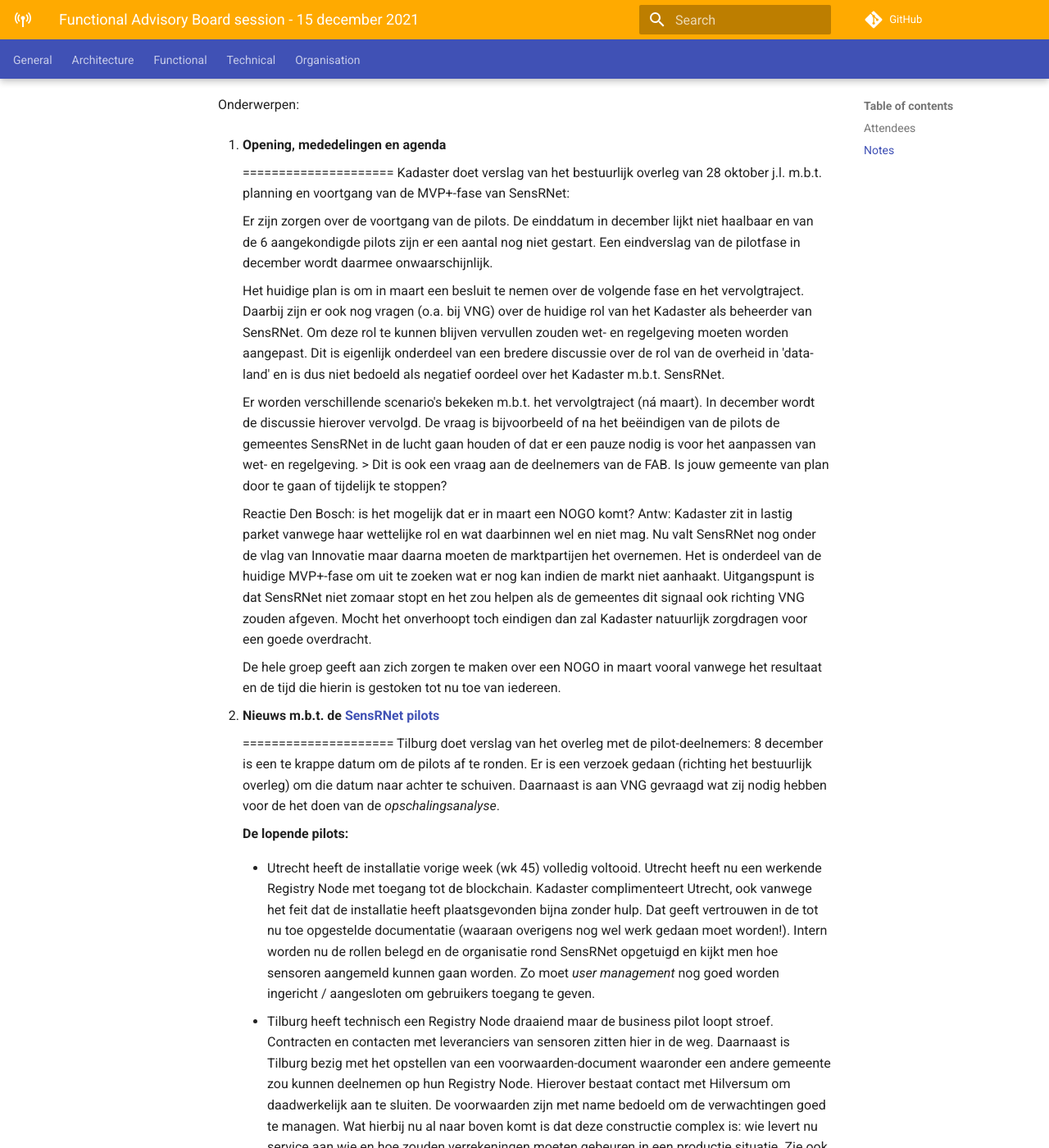
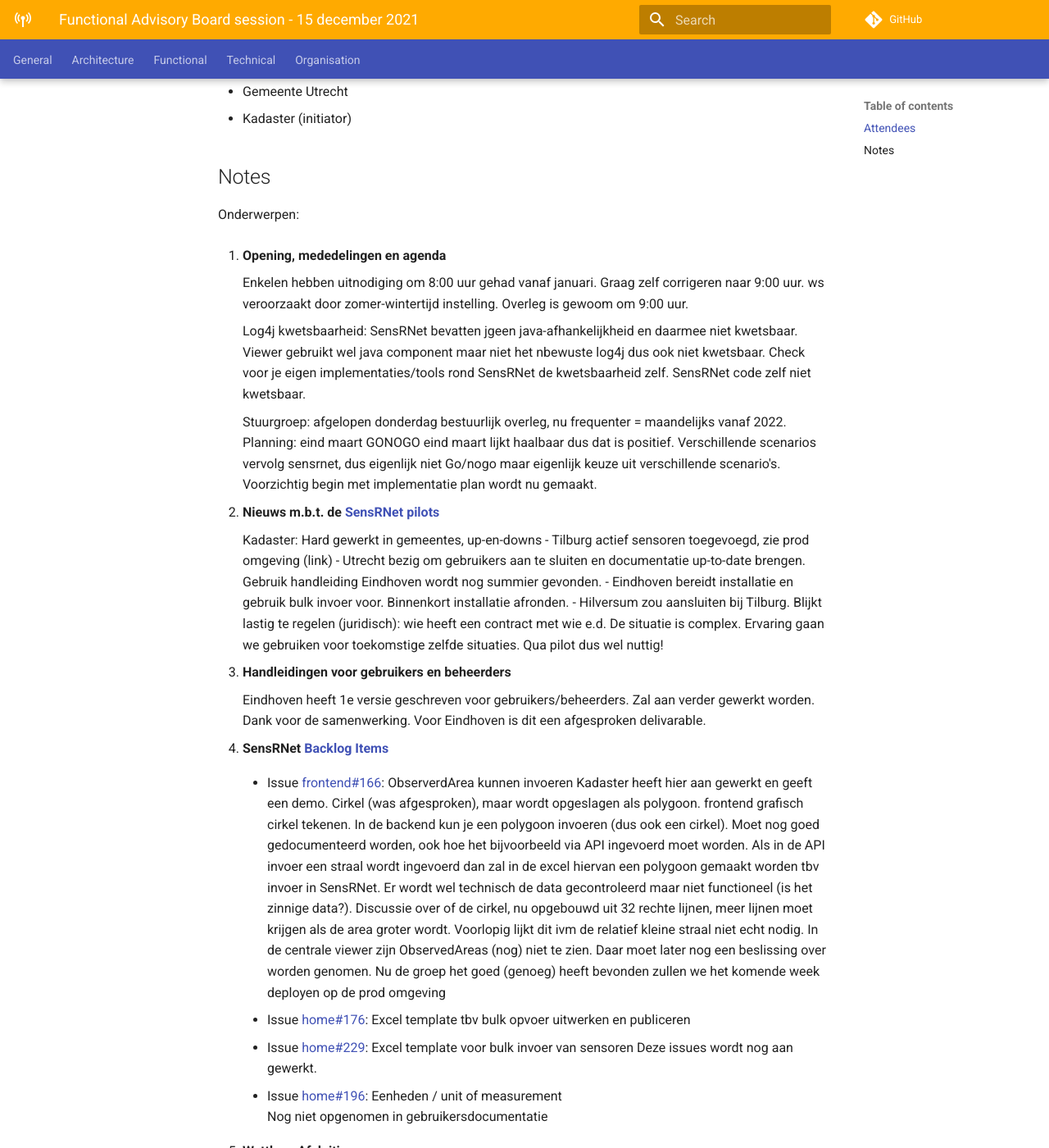
Before and after one commit to kadaster-labs/sensrnet-home, an MkDocs documentation site: the page built from docs/notes/2021-12-15-FAB-notes.md, in a window 1280 px wide and 1400 px high, scrolled down 681 px. Shown: the whole window at 82% size. Built offline with MkDocs 1.6.1 and Material for MkDocs 9.7.7, drawn with Linux system fonts in a browser that asks for light colours; comment, search, counter and statistics services are not loaded; some of the changed text lies outside the part shown.

Commit message:
Update 2021-12-15-FAB-notes.md

```diff
--- a/docs/notes/2021-12-15-FAB-notes.md
+++ b/docs/notes/2021-12-15-FAB-notes.md
@@ -10,10 +10,14 @@
 
 _(in alfabetische volgorde)_
 
+- Gemeente Amsterdam
 - Gemeente Den Bosch
-- Gemeente Eindhoven
-- Gemeente Helmond
-- Gemeente Tilburg
+- v Gemeente Eindhoven
+- v Gemeente Helmond
+- Gemeente Nijmegen
+- Gemeente Rotterdam
+- v Gemeente Tilburg
+- Gemeente Utrecht
 - Kadaster (initiator)
 
 ## Notes
@@ -22,73 +26,45 @@
 
 1. **Opening, mededelingen en agenda**
 
+     Enkelen hebben uitnodiging om 8:00 uur gehad vanaf januari. Graag zelf corrigeren naar 9:00 uur. ws veroorzaakt door zomer-wintertijd instelling. Overleg is gewoom om 9:00 uur.
 
+     Log4j kwetsbaarheid: SensRNet bevatten jgeen java-afhankelijkheid en daarmee niet kwetsbaar. Viewer gebruikt wel java component maar niet het nbewuste log4j dus ook niet kwetsbaar. Check voor je eigen implementaties/tools rond SensRNet de kwetsbaarheid zelf. SensRNet code zelf niet kwetsbaar.
 
-     =====================
-     Kadaster doet verslag van het bestuurlijk overleg van 28 oktober j.l. m.b.t. planning en voortgang van de MVP+-fase van SensRNet:
-
-     Er zijn zorgen over de voortgang van de pilots. De einddatum in december lijkt niet haalbaar en van de 6 aangekondigde pilots zijn er een aantal nog niet gestart. Een eindverslag van de pilotfase in december wordt daarmee onwaarschijnlijk.
-
-     Het huidige plan is om in maart een besluit te nemen over de volgende fase en het vervolgtraject. Daarbij zijn er ook nog vragen (o.a. bij VNG) over de huidige rol van het Kadaster als beheerder van SensRNet. Om deze rol te kunnen blijven vervullen zouden wet- en regelgeving moeten worden aangepast. Dit is eigenlijk onderdeel van een bredere discussie over de rol van de overheid in 'data-land' en is dus niet bedoeld als negatief oordeel over het Kadaster m.b.t. SensRNet.
-
-     Er worden verschillende scenario's bekeken m.b.t. het vervolgtraject (ná maart). In december wordt de discussie hierover vervolgd. De vraag is bijvoorbeeld of na het beëindigen van de pilots de gemeentes SensRNet in de lucht gaan houden of dat er een pauze nodig is voor het aanpassen van wet- en regelgeving.
-        > Dit is ook een vraag aan de deelnemers van de FAB. Is jouw gemeente van plan door te gaan of tijdelijk te stoppen?
-
-     Reactie Den Bosch: is het mogelijk dat er in maart een NOGO komt?
-     Antw: Kadaster zit in lastig parket vanwege haar wettelijke rol en wat daarbinnen wel en niet mag. Nu valt SensRNet nog onder de vlag van Innovatie maar daarna moeten de marktpartijen het overnemen. Het is onderdeel van de huidige MVP+-fase om uit te zoeken wat er nog kan indien de markt niet aanhaakt. Uitgangspunt is dat SensRNet niet zomaar stopt en het zou helpen als de gemeentes dit signaal ook richting VNG zouden afgeven. Mocht het onverhoopt toch eindigen dan zal Kadaster natuurlijk zorgdragen voor een goede overdracht.
-
-     De hele groep geeft aan zich zorgen te maken over een NOGO in maart vooral vanwege het resultaat en de tijd die hierin is gestoken tot nu toe van iedereen.
-
+     Stuurgroep: afgelopen donderdag bestuurlijk overleg, nu frequenter = maandelijks vanaf 2022. Planning: eind maart GONOGO eind maart lijkt haalbaar dus dat is positief. Verschillende scenarios vervolg sensrnet, dus eigenlijk niet Go/nogo maar eigenlijk keuze uit verschillende scenario's. Voorzichtig begin met implementatie plan wordt nu gemaakt.
 
 2. **Nieuws m.b.t. de [SensRNet pilots](https://kadaster-labs.github.io/sensrnet-home/Pilots/)**
 
+     Kadaster: Hard gewerkt in gemeentes, up-en-downs
+     - Tilburg actief sensoren toegevoegd, zie prod omgeving (link)
+     - Utrecht bezig om gebruikers aan te sluiten en documentatie up-to-date brengen. Gebruik handleiding Eindhoven wordt nog summier gevonden.
+     - Eindhoven bereidt installatie en gebruik bulk invoer voor. Binnenkort installatie afronden.
+     - Hilversum zou aansluiten bij Tilburg. Blijkt lastig te regelen (juridisch): wie heeft een contract met wie e.d. De situatie is complex. Ervaring gaan we gebruiken voor toekomstige zelfde situaties. Qua pilot dus wel nuttig!
 
+3. **Handleidingen voor gebruikers en beheerders**
 
-     =====================
-     Tilburg doet verslag van het overleg met de pilot-deelnemers: 8 december is een te krappe datum om de pilots af te ronden. Er is een verzoek gedaan (richting het bestuurlijk overleg) om die datum naar achter te schuiven. Daarnaast is aan VNG gevraagd wat zij nodig hebben voor de het doen van de _opschalingsanalyse_.
+     Eindhoven heeft 1e versie geschreven voor gebruikers/beheerders. Zal aan verder gewerkt worden. Dank voor de samenwerking. Voor Eindhoven is dit een afgesproken delivarable.
 
-     **De lopende pilots:**
-
-     - Utrecht heeft de installatie vorige week (wk 45) volledig voltooid. Utrecht heeft nu een werkende Registry Node met toegang tot de blockchain. Kadaster complimenteert Utrecht, ook vanwege het feit dat de installatie heeft plaatsgevonden bijna zonder hulp. Dat geeft vertrouwen in de tot nu toe opgestelde documentatie (waaraan overigens nog wel werk gedaan moet worden!). Intern worden nu de rollen belegd en de organisatie rond SensRNet opgetuigd en kijkt men hoe sensoren aangemeld kunnen gaan worden. Zo moet _user management_ nog goed worden ingericht / aangesloten om gebruikers toegang te geven.
-
-     - Tilburg heeft technisch een Registry Node draaiend maar de business pilot loopt stroef. Contracten en contacten met leveranciers van sensoren zitten hier in de weg. Daarnaast is Tilburg bezig met het opstellen van een voorwaarden-document waaronder een andere gemeente zou kunnen deelnemen op hun Registry Node. Hierover bestaat contact met Hilversum om daadwerkelijk aan te sluiten. De voorwaarden zijn met name bedoeld om de verwachtingen goed te managen. Wat hierbij nu al naar boven komt is dat deze constructie complex is: wie levert nu service aan wie en hoe zouden verrekeningen moeten gebeuren in een productie situatie. Zie ook verderop in deze notulen en in [discussie#245]((https://github.com/kadaster-labs/sensrnet-home/discussions/245).
-
-     - Eindhoven is bezig met het organiseren van de technische installatie met hulp van leverancier(s) en is daarnaast volop bezig met de business ontwikkeling. Eindhoven vraagt zich af wat te doen indien andere overheden sensoren hebben op Eindhoven's grondgebied? Een aantal opties zijn besproken. Verder heeft Eindhoven inzicht gegeven in de kosten (hoogover) van SensRNet.
-
-     - Den Bosch is momenteel nog niet bezig met de techniek maar is vooral op zoek naar de business eigenaar van het beheer van sensoren. Er is wel een bestuurlijk besluit dat er ‘een sensorenregister’ moet komen (niet in detail gespecificeerd, maar wel een goede stap).
-
-     - Zwolle lukt het niet om echt een pilot te starten, maar blijft wel betrokken.
-
-     - Amsterdam is vooral beleidsmatig bezig, bv over hoe men omgaat met 'geheime' sensoren, privacy issues, wat is precies _de openbare ruimte_, etc. Amsterdam gaat nu nog geen gebruik maken van SensRNet en bouwt zelf de meldplichtformulieren in hun bestaande publicatie van sensoren. Het is wel de bedoeling om later aan te sluiten (in 2022?).
-
-     Er volgt een discussie over 'geheime' sensoren ofwel terugmelding van sensoren die wel geïnstalleerd zijn maar (om moverende redenen) niet op sensRNet zichtbaar zijn. Hoe kunnen we binnen SensRNet hiermee omgaan? De groep wil vooral de positieve invalshoek benadrukken: sensoren staan er niet om te spioneren en SenRNet is er om daar transparant over te zijn.
 
 3. **SensRNet [Backlog Items](https://github.com/orgs/kadaster-labs/projects/1)**
 
+     - Issue [frontend#166](https://github.com/kadaster-labs/sensrnet-registry-frontend/issues/166): ObserverdArea kunnen invoeren
+       Kadaster heeft hier aan gewerkt en geeft een demo.
+       Cirkel (was afgesproken), maar wordt opgeslagen als polygoon. frontend grafisch cirkel tekenen. In de backend kun je een polygoon invoeren (dus ook een cirkel).
+       Moet nog goed gedocumenteerd worden, ook hoe het bijvoorbeeld via API ingevoerd moet worden. Als in de API invoer een straal wordt ingevoerd dan zal in de excel hiervan een polygoon gemaakt worden tbv invoer in SensRNet. Er wordt wel technisch de data gecontroleerd maar niet functioneel (is het zinnige data?).
+       Discussie over of de cirkel, nu opgebouwd uit 32 rechte lijnen, meer lijnen moet krijgen als de area groter wordt. Voorlopig lijkt dit ivm de relatief kleine straal niet echt nodig.
+       In de centrale viewer zijn ObservedAreas (nog) niet te zien. Daar moet later nog een beslissing over worden genomen.
+       Nu de groep het goed (genoeg) heeft bevonden zullen we het komende week deployen op de prod omgeving
 
+     - Issue [home#176](https://github.com/kadaster-labs/sensrnet-home/issues/176): Excel template tbv bulk opvoer uitwerken en publiceren
+     - Issue [home#229](https://github.com/kadaster-labs/sensrnet-home/pull/229): Excel template voor bulk invoer van sensoren
+       Deze issues wordt nog aan gewerkt.
 
-     =====================
-     De volgende issues zijn besproken:
+     - Issue [home#196](https://github.com/kadaster-labs/sensrnet-home/issues/196): Eenheden / unit of measurement
+       Nog niet opgenomen in gebruikersdocumentatie
 
-     - Issue [home#263](https://github.com/kadaster-labs/sensrnet-home/issues/263) en [Discussion#245](https://github.com/kadaster-labs/sensrnet-home/discussions/245): Beheerders handleiding en gemeentelijke architectuur
-
-         Als antwoord op vragen in [discussie#245]((https://github.com/kadaster-labs/sensrnet-home/discussions/245) licht Tilburg toe hoe SensRNet in Tilburg is ingericht. Verder zijn verschillende overgangs scenario's besproken die verder uitgewerkt moeten worden, bijvoorbeeld een gemeente die eerst onderdeel is van een andere Node en een eigen Node wil gaan opzetten. Samen met Kadaster kunnen dergelijke scenario's uitgewerkt worden. Daarbij moet t.b.v. flexibiliteit worden gezocht naar de goede verhouding tussen een 'Registration Node' en een 'Organisation'.
-
-     - Issue [home#176](https://github.com/kadaster-labs/sensrnet-home/issues/176): Excel template t.b.v. bulk invoer sensoren.
-
-         Eindhoven meldt dat de excel is aangepast op de 'ObservedArea' waar een straal (in meters) ingegeven kan worden of een lijst met coördinaten conform WKT standaard [x1 y1, x2 y2, …, xn yn, x1 y1]. Er wordt eigenlijk continu aan deze template gewerkt. Men is nu bezig met specifieke gevallen zoals bijvoorbeeld het script voor het later toevoegen van sensoren aan bestaande 'Devices' of het script voor het verwijderen van sensoren etc. Belangrijk is wel om feedback te krijgen over hoe vaak dit soort gevallen voorkomen om geen scripts te maken die nooit gebruikt worden.
-
-     - In het verlengde van het vorige issue - [Issue frontend#166](https://github.com/kadaster-labs/sensrnet-registry-frontend/issues/166): ObserverdArea kunnen invoeren.
-
-         Kadaster zal volgende FAB overleg een demo geven van de implementatie van de 'ObservedArea'. Eindhoven vraagt of de gebruiker bijvoorbeeld via een tooltip geïnformeerd kan worden dat indien een 'ObservedArea' overlapt met een gebouw de sensor niet ín het gebouw werkt. Dit sluit aan bij de discussie over wat precies _openbare ruimte_ is (zie ook [discussions#203](https://github.com/kadaster-labs/sensrnet-home/discussions/203)
 
 4. **Wvttk en Afsluiting**
 
-
-
-     =====================
-     In Groningen is een Let’s Gro forum geweest waar burgers feedback hebben kunnen geven op sensoren in de openbare ruimte. Daar is de demo omgeving van SensRNet voor gebruikt. Leuke en goeie feedback ontvangen op het sensorenregister in het algemeen!
-
-     Vraag & besluit: De FAB-overleggen worden gecontinueerd in 2022 volgens dezlefde formule als nu: één maal per 4 weken op woensdagochtend 9:00 - 10:00 uur.
+     - Ma 20-12 10-11 uur => demo van Eindhoven aan ?? m.b.t. toelichting bestaande gebruikershandleiding. Gepoogd wordt deze demo breder te trekken voor gebruikers van de registry node/sensrnet. Handleiding in Github word gepubliceerd in de main branch.
 
      Het volgende FAB-overleg is op woensdag **12 januari 2022 van 9:00 - 10:00 uur**.
```
